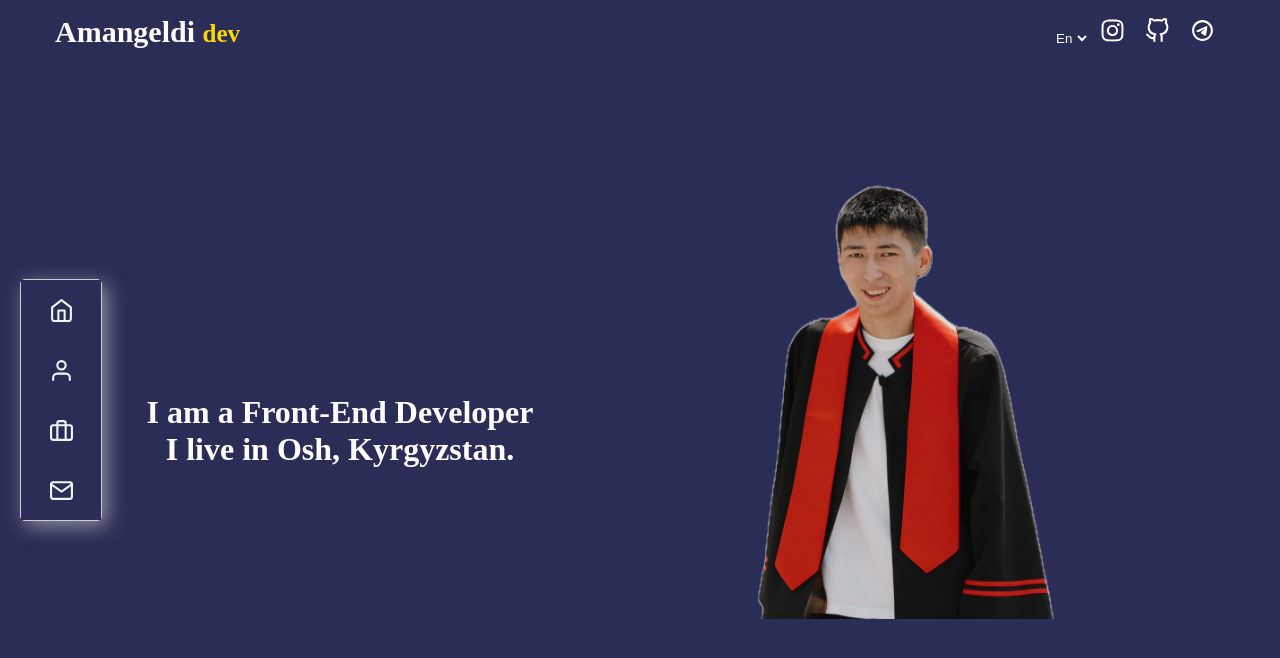
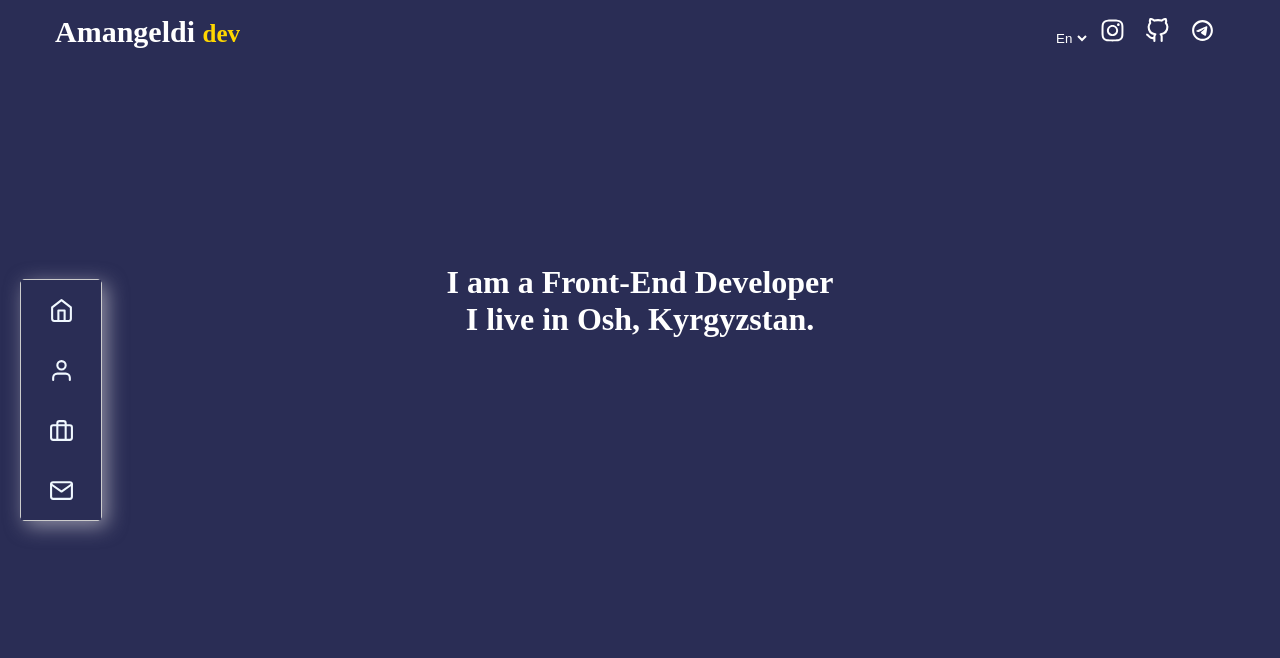
Before and after one commit to Amange1di/mudev, a React (Vite) app: page / in a window 1280 px wide. Shown: the top 658 px of the page. Built offline with nearby package versions, Linux system fonts and the light colour scheme.

Commit message:
Update Home.jsx

```diff
--- a/src/pages/home/Home.jsx
+++ b/src/pages/home/Home.jsx
@@ -17,7 +17,7 @@ const Home = () => {
 
 
       </div>
-      <img className='user'  width={600} src={user} alt="user" />
+{/*       <img className='user'  width={600} src={user} alt="user" /> */}
     </div>
     </div>
   )
```
